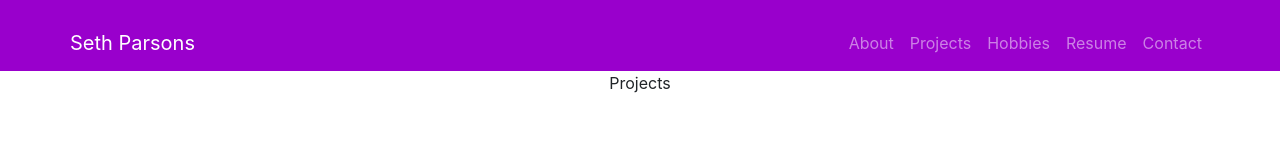
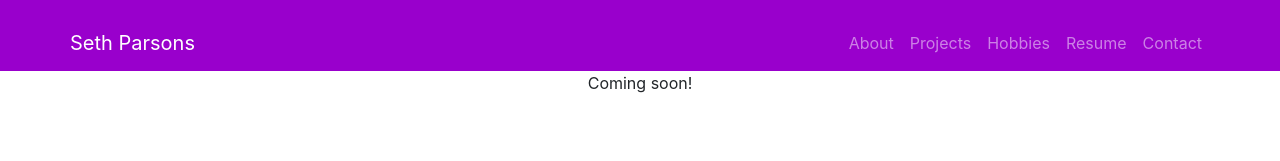
Before and after one commit to Kolarias/sethparsons-website, a React (Create React App) app in the folder frontend/: page /projects in a window 1280 px wide. Shown: the top 161 px of the page. Built offline with nearby package versions, Linux system fonts and the light colour scheme.

Commit message:
another typo fix, changed unfinished pages to say coming soon

```diff
--- a/frontend/src/Pages/Hobbies.jsx
+++ b/frontend/src/Pages/Hobbies.jsx
@@ -3,7 +3,7 @@ import React from "react";
 function Hobbies() {
     return (
         <div>
-            Hobbies
+            Coming soon!
         </div>
     );
 }
--- a/frontend/src/Pages/Projects.jsx
+++ b/frontend/src/Pages/Projects.jsx
@@ -3,7 +3,7 @@ import React from "react";
 function Projects() {
     return (
         <div>
-            Projects
+            Coming soon!
         </div>
     );
 }
```
Also changed, not shown: 2 other files (tests, documents, lock files or other folders).
